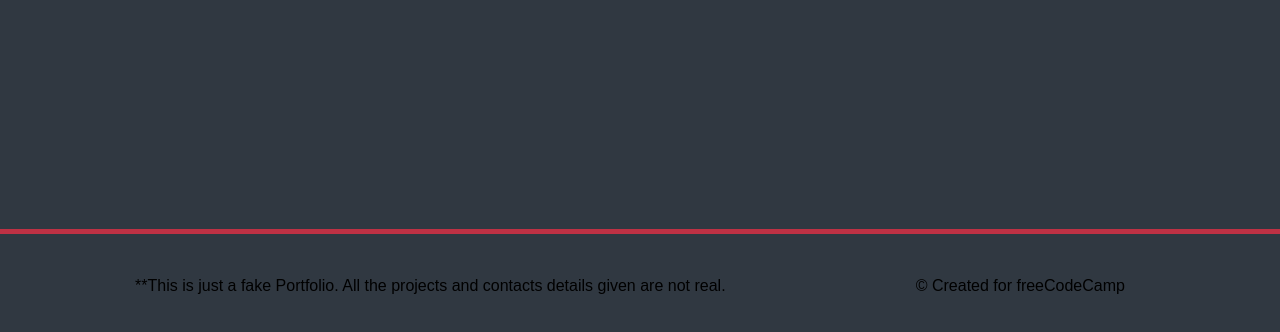
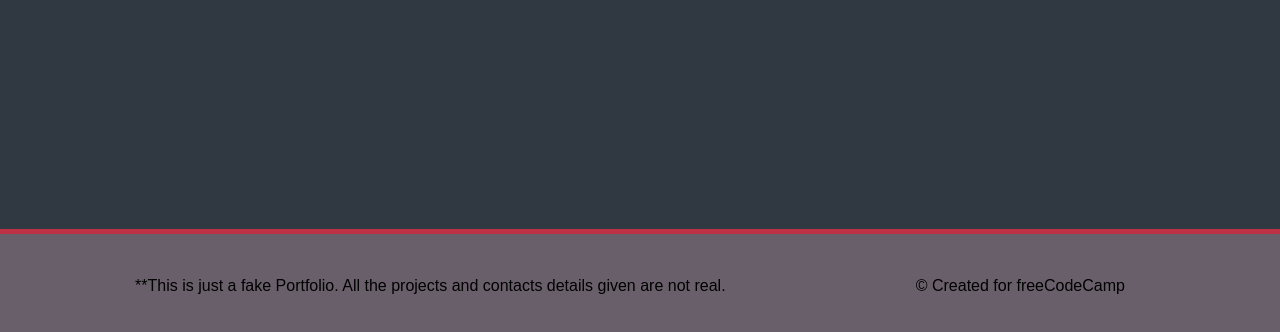
Before and after one commit to FAROOQ-ART/demo-repo, a plain HTML site: page index.html in a window 1280 px wide. Shown: the part 2259-2591 px from the top of the page. Drawn offline with Linux system fonts and the light colour scheme.

Commit message:
changed the footer background color

```diff
--- a/styles.css
+++ b/styles.css
@@ -176,7 +176,7 @@ hr{
 }
 
 footer{
-  background: var(--main-gray);
+  background: #695f6a;
   color: var(--main-white);
   padding: 43px 10px;
   display: flex;
```
